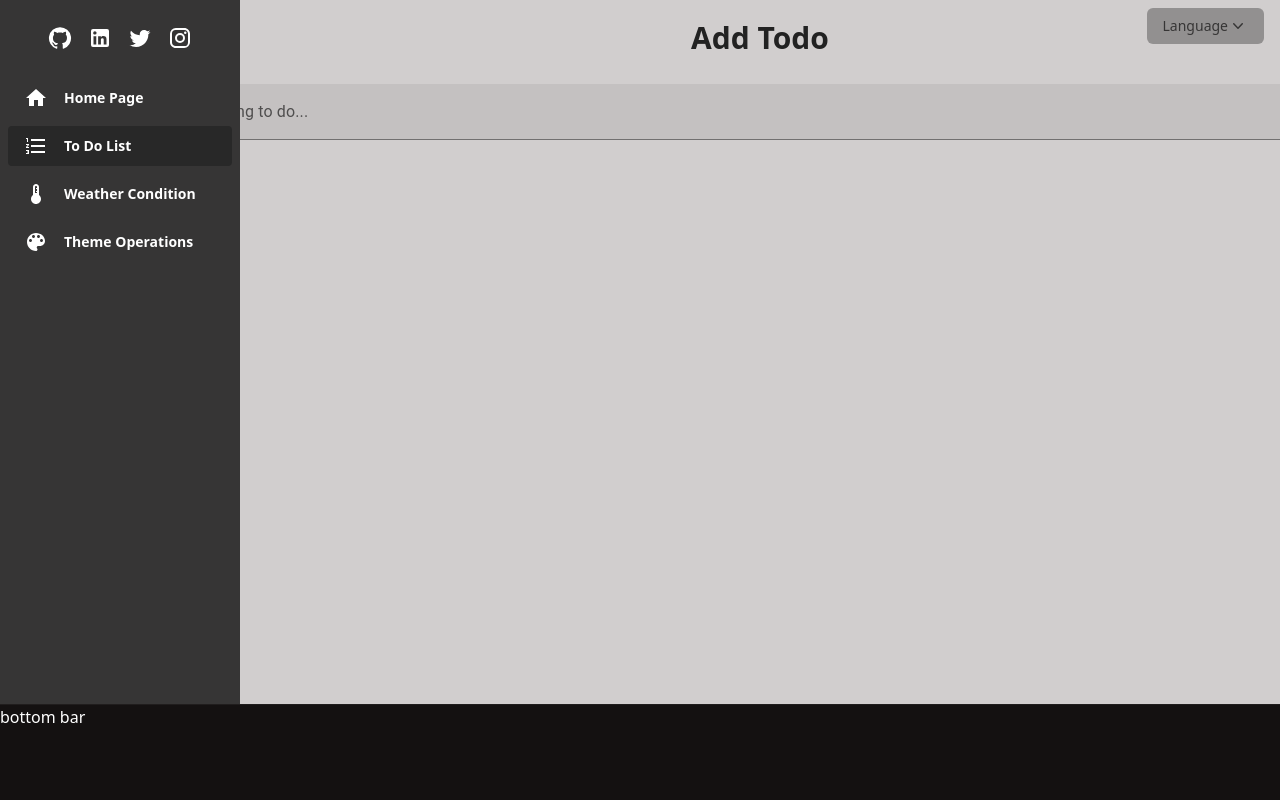
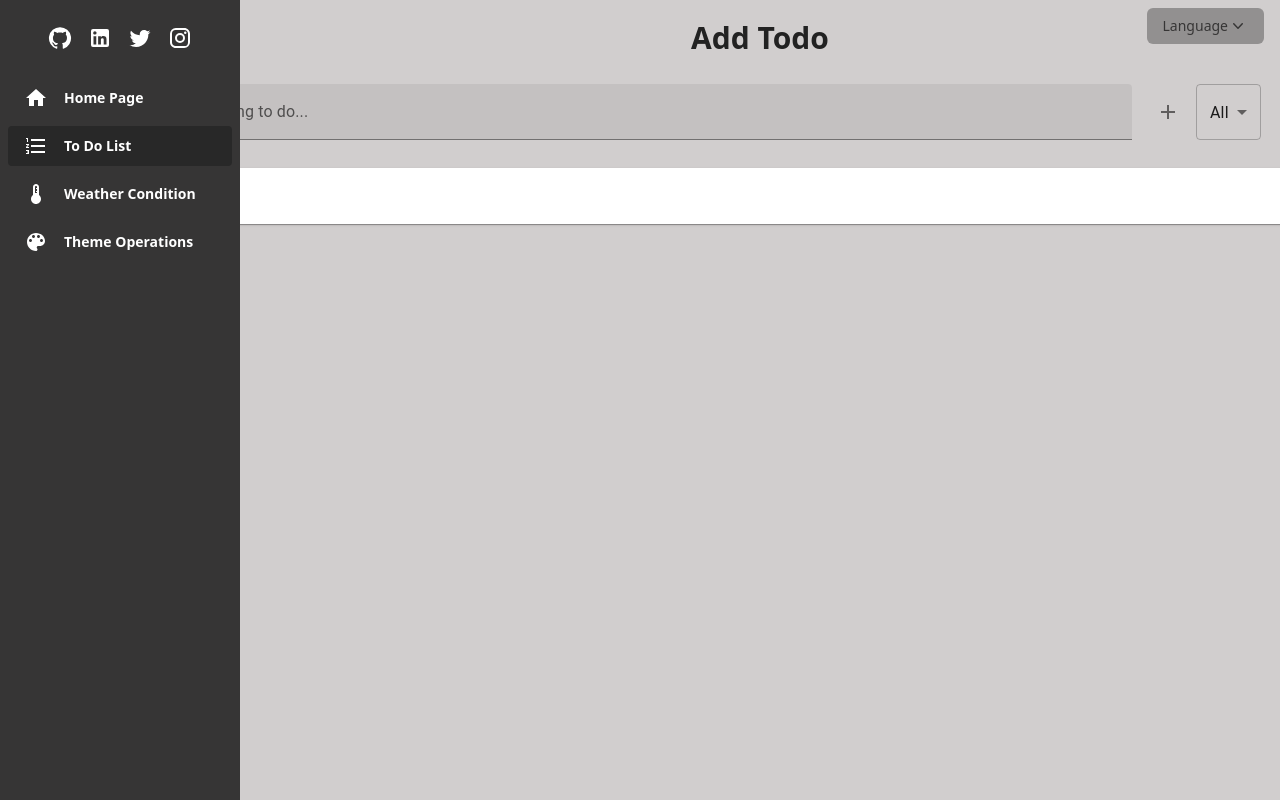
Before and after one commit to aliergul/react-milestone, a React (Create React App) app: page /todo in a window 1280 px wide. Built offline with nearby package versions, Linux system fonts and the light colour scheme.

Commit message:
Adding filters to to do list (all, completed, not completed) within react use context

```diff
--- a/src/App.js
+++ b/src/App.js
@@ -1,7 +1,7 @@
 import { BrowserRouter as Router } from "react-router-dom";
 import Sidebar from "./components/Sidebar";
 import Content from "./components/Content";
-import Bottombar from "./components/Bottombar";
+// import Bottombar from "./components/Bottombar";
 
 function App() {
   return (
@@ -10,7 +10,7 @@ function App() {
         <Sidebar />
         <Content />
       </div>
-      <Bottombar />
+      {/* <Bottombar /> */}
     </Router>
   );
 }
--- a/src/components/Content.js
+++ b/src/components/Content.js
@@ -6,6 +6,7 @@ import Todo from "../pages/Todo/Todo";
 import Home from "../pages/Home/Home";
 import Weather from "../pages/Weather/Weather";
 import ThemeOperations from "../pages/ThemeOperations/ThemeOperations";
+import { FilterProvider } from "../pages/Todo/TodoFilter/FilterContext";
 
 function Content() {
   return (
@@ -19,7 +20,9 @@ function Content() {
         </Switch>
         <Switch>
           <Route path="/todo">
-            <Todo />
+            <FilterProvider>
+              <Todo />
+            </FilterProvider>
           </Route>
           <Route path="/weather">
             <Weather />
--- a/src/pages/Todo/AddTodo.js
+++ b/src/pages/Todo/AddTodo.js
@@ -8,6 +8,7 @@ import AddIcon from "@mui/icons-material/Add";
 
 const AddTodo = () => {
   const dispatch = useDispatch();
+
   const [state, setState] = useState({
     content: "",
   });
@@ -46,7 +47,7 @@ const AddTodo = () => {
         color="primary"
         value={content}
         onChange={handleChange}
-        sx={{ width: 1200 }}
+        sx={{ width: 1000 }}
       />
       <div className="ml-auto">
         <IconButton onClick={add}>
--- a/src/pages/Todo/ListTodo.js
+++ b/src/pages/Todo/ListTodo.js
@@ -2,7 +2,7 @@ import { useDispatch, useSelector } from "react-redux";
 import DeleteIcon from "@mui/icons-material/Delete";
 import EditNoteIcon from "@mui/icons-material/EditNote";
 import EditModal from "./TodoModals/EditModal";
-import React, { useState } from "react";
+import React, { useState, useContext } from "react";
 import DeleteModal from "./TodoModals/DeleteModal";
 import PlaylistAddCheckIcon from "@mui/icons-material/PlaylistAddCheck";
 import { markToDo } from "../../store/todoService/todoSlice";
@@ -13,6 +13,7 @@ import TableContainer from "@mui/material/TableContainer";
 import TableRow from "@mui/material/TableRow";
 import Paper from "@mui/material/Paper";
 import { Tooltip } from "@mui/material";
+import { FilterContext } from "./TodoFilter/FilterContext";
 
 const ListTodo = () => {
   const dispatch = useDispatch();
@@ -40,6 +41,8 @@ const ListTodo = () => {
     dispatch(markToDo({ id }));
   };
   const selectedTodo = todoList.find((todo) => todo.id === selectedId);
+
+  const { filteredTodoList } = useContext(FilterContext);
   return (
     <div className="text-black">
       {editModalOpen && selectedTodo && (
@@ -59,7 +62,8 @@ const ListTodo = () => {
       <TableContainer component={Paper} sx={{ minWidth: 1200 }}>
         <Table aria-label="simple table">
           <TableBody>
-            {todoList.map(({ id, content, status }) => (
+            {filteredTodoList &&
+              filteredTodoList.map(({ id, content, status }) => (
                 <TableRow
                   key={id}
                   sx={{ "&:last-child td, &:last-child th": { border: 0 } }}
--- a/src/pages/Todo/Todo.js
+++ b/src/pages/Todo/Todo.js
@@ -1,6 +1,7 @@
 import React from "react";
 import AddTodo from "./AddTodo";
 import ListTodo from "./ListTodo";
+import FilterTodo from "./TodoFilter/FilterTodo";
 
 function Todo() {
   return (
@@ -8,7 +9,10 @@ function Todo() {
       <label className="text-3xl font-bold text-center text-title">
         Add Todo
       </label>
-      <AddTodo />
+      <div className="flex items-center justify-center">
+        <AddTodo />
+        <FilterTodo />
+      </div>
       <ListTodo />
     </div>
   );
--- /dev/null
+++ b/src/pages/Todo/TodoFilter/FilterContext.js
@@ -0,0 +1,24 @@
+import React, { createContext, useState, useContext } from "react";
+
+export const FilterContext = createContext();
+
+export const FilterProvider = ({ children }) => {
+  const [filter, setFilter] = useState("all");
+  const [filteredTodoList, setFilteredTodoList] = useState([]);
+
+  return (
+    <FilterContext.Provider
+      value={{ filter, setFilter, filteredTodoList, setFilteredTodoList }}
+    >
+      {children}
+    </FilterContext.Provider>
+  );
+};
+
+export const useFilter = () => {
+  const context = useContext(FilterContext);
+  if (!context) {
+    throw new Error("useFilter must be used within a FilterProvider");
+  }
+  return context;
+};
--- /dev/null
+++ b/src/pages/Todo/TodoFilter/FilterTodo.js
@@ -0,0 +1,38 @@
+import React, { useContext, useEffect } from "react";
+import { useSelector } from "react-redux";
+import Select from "@mui/material/Select";
+import MenuItem from "@mui/material/MenuItem";
+import { FilterContext } from "./FilterContext";
+
+const FilterTodo = () => {
+  const { todoList } = useSelector((state) => state.toDo);
+  const { filter, setFilter, setFilteredTodoList } = useContext(FilterContext);
+
+  const handleFilterChange = (event) => {
+    setFilter(event.target.value);
+  };
+
+  useEffect(() => {
+    if (filter === "all") {
+      setFilteredTodoList(todoList);
+    } else if (filter === "completed") {
+      const filteredList = todoList.filter((todo) => todo.status === true);
+      setFilteredTodoList(filteredList);
+    } else if (filter === "not_completed") {
+      const filteredList = todoList.filter((todo) => todo.status === false);
+      setFilteredTodoList(filteredList);
+    }
+  }, [filter, todoList, setFilteredTodoList]);
+
+  return (
+    <div style={{ width: "200px" }}>
+      <Select value={filter} onChange={handleFilterChange}>
+        <MenuItem value="all">All</MenuItem>
+        <MenuItem value="completed">Completed</MenuItem>
+        <MenuItem value="not_completed">Not Completed</MenuItem>
+      </Select>
+    </div>
+  );
+};
+
+export default FilterTodo;
--- a/src/store/todoService/todoSlice.js
+++ b/src/store/todoService/todoSlice.js
@@ -3,7 +3,13 @@ import { createSlice } from "@reduxjs/toolkit";
 export const todoSlice = createSlice({
   name: "toDo",
   initialState: {
-    todoList: [],
+    todoList: [
+      {
+        id: 1,
+        content: "Hello World",
+        status: 0,
+      },
+    ],
   },
   reducers: {
     addToDo: (state, action) => {
--- a/src/style.css
+++ b/src/style.css
@@ -452,7 +452,8 @@ html,
 }
 
 .wrapper {
-  height: calc(100% - 6rem);
+  /* height: calc(100% - theme("spacing.24")); bottom bar eklemek istersen bu kodu kullan*/
+  height: 100%;
   display: flex;
 }
 
@@ -652,17 +653,16 @@ html,
   margin-bottom: 0.5rem;
 }
 
-.my-20 {
-  margin-top: 5rem;
-  margin-bottom: 5rem;
-}
-
 .mb-7 {
   margin-bottom: 1.75rem;
 }
 
 .ml-4 {
   margin-left: 1rem;
+}
+
+.ml-auto {
+  margin-left: auto;
 }
 
 .mr-2 {
@@ -675,18 +675,6 @@ html,
 
 .mt-2 {
   margin-top: 0.5rem;
-}
-
-.mb-10 {
-  margin-bottom: 2.5rem;
-}
-
-.mb-1 {
-  margin-bottom: 0.25rem;
-}
-
-.ml-auto {
-  margin-left: auto;
 }
 
 .inline-block {
@@ -747,10 +735,6 @@ html,
 
 .w-80 {
   width: 20rem;
-}
-
-.w-96 {
-  width: 24rem;
 }
 
 .w-auto {
@@ -889,11 +873,6 @@ html,
   border-top-width: 1px;
 }
 
-.border-gray-300 {
-  --tw-border-opacity: 1;
-  border-color: rgb(209 213 219 / var(--tw-border-opacity));
-}
-
 .border-transparent {
   border-color: transparent;
 }
@@ -963,10 +942,6 @@ html,
 
 .bg-opacity-30 {
   --tw-bg-opacity: 0.3;
-}
-
-.bg-opacity-70 {
-  --tw-bg-opacity: 0.7;
 }
 
 .bg-bottom {
@@ -1120,11 +1095,6 @@ html,
   letter-spacing: 0.05em;
 }
 
-.text-backdrop {
-  --tw-text-opacity: 1;
-  color: rgb(31 31 31 / var(--tw-text-opacity));
-}
-
 .text-black {
   --tw-text-opacity: 1;
   color: rgb(0 0 0 / var(--tw-text-opacity));
@@ -1233,13 +1203,14 @@ html,
   transition-timing-function: cubic-bezier(0, 0, 0.2, 1);
 }
 
-.hover\:rounded-lg:hover {
-  border-radius: 0.5rem;
-}
-
 .hover\:bg-green-200:hover {
   --tw-bg-opacity: 1;
   background-color: rgb(187 247 208 / var(--tw-bg-opacity));
+}
+
+.hover\:bg-main:hover {
+  --tw-bg-opacity: 1;
+  background-color: rgb(209 127 20 / var(--tw-bg-opacity));
 }
 
 .hover\:bg-red-200:hover {
@@ -1247,56 +1218,13 @@ html,
   background-color: rgb(254 202 202 / var(--tw-bg-opacity));
 }
 
-.hover\:bg-green-600:hover {
-  --tw-bg-opacity: 1;
-  background-color: rgb(22 163 74 / var(--tw-bg-opacity));
-}
-
-.hover\:bg-green-900:hover {
-  --tw-bg-opacity: 1;
-  background-color: rgb(20 83 45 / var(--tw-bg-opacity));
-}
-
-.hover\:bg-green-800:hover {
-  --tw-bg-opacity: 1;
-  background-color: rgb(22 101 52 / var(--tw-bg-opacity));
-}
-
-.hover\:bg-green-300:hover {
-  --tw-bg-opacity: 1;
-  background-color: rgb(134 239 172 / var(--tw-bg-opacity));
-}
-
-.hover\:bg-red-300:hover {
-  --tw-bg-opacity: 1;
-  background-color: rgb(252 165 165 / var(--tw-bg-opacity));
-}
-
-.hover\:bg-yellow-300:hover {
-  --tw-bg-opacity: 1;
-  background-color: rgb(253 224 71 / var(--tw-bg-opacity));
-}
-
-.hover\:bg-main:hover {
-  --tw-bg-opacity: 1;
-  background-color: rgb(209 127 20 / var(--tw-bg-opacity));
-}
-
 .hover\:bg-opacity-30:hover {
   --tw-bg-opacity: 0.3;
-}
-
-.hover\:bg-opacity-50:hover {
-  --tw-bg-opacity: 0.5;
 }
 
 .hover\:text-white:hover {
   --tw-text-opacity: 1;
   color: rgb(255 255 255 / var(--tw-text-opacity));
-}
-
-.hover\:opacity-50:hover {
-  opacity: 0.5;
 }
 
 .focus\:outline-none:focus {
--- a/tailwind.css
+++ b/tailwind.css
@@ -12,7 +12,8 @@
     @apply flex flex-col;
   }
   .wrapper {
-    height: calc(100% - theme("spacing.24"));
+    /* height: calc(100% - theme("spacing.24")); bottom bar eklemek istersen bu kodu kullan*/
+    height: 100%;
     @apply flex;
   }
   .scrollable {
```
Lines whose indentation alone changed are shown as unchanged.
